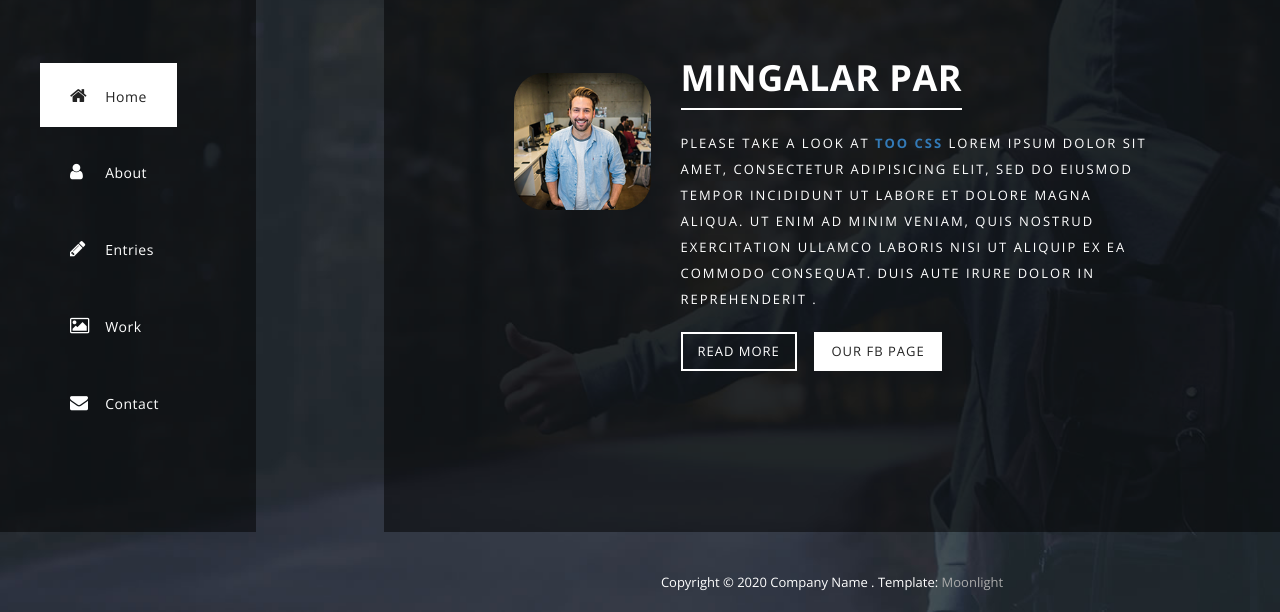
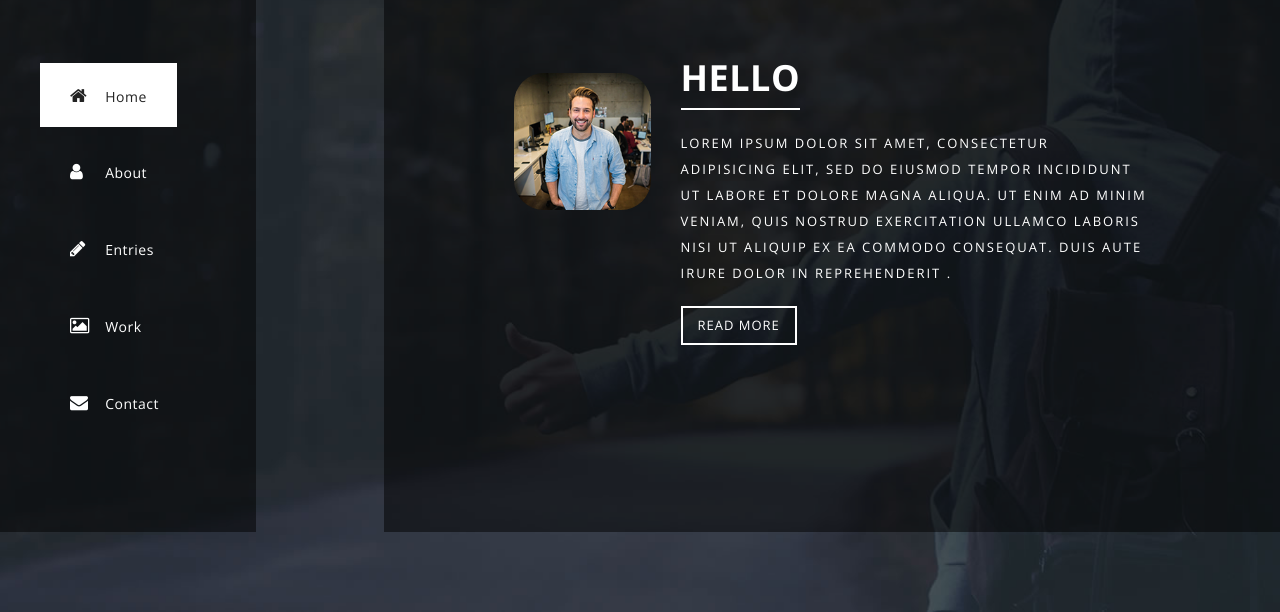
Before and after one commit to deslyce/html-coba, a plain HTML site: page index.html in a window 1280 px wide. Shown: the part 188-800 px from the top of the page. Drawn offline with nearby package versions, Linux system fonts and the light colour scheme.

Commit message:
perubahan index html
change index

```diff
--- a/index.html
+++ b/index.html
@@ -58,13 +58,13 @@ https://templatemo.com/tm-512-moonlight
                       <div class="author-image"><img src="img/author_image.png" alt="Author Image"></div>
                   </div>
                   <div class="col-md-9">
-                      <h2>Mingalar par</h2>
-                      <p>Please take a look at <strong><a rel="nofollow" href="https://www.toocss.com">Too CSS</a></strong> Lorem ipsum dolor sit amet, consectetur adipisicing elit, sed do eiusmod
+                      <h2>Hello </h2>
+                      <p> Lorem ipsum dolor sit amet, consectetur adipisicing elit, sed do eiusmod
                       tempor incididunt ut labore et dolore magna aliqua. Ut enim ad minim veniam,
                       quis nostrud exercitation ullamco laboris nisi ut aliquip ex ea commodo
                       consequat. Duis aute irure dolor in reprehenderit .</p>
                       <div class="main-btn"><a href="#2">Read More</a></div>
-                      <div class="fb-btn"><a rel="nofollow" href="https://fb.com/templatemo">Our FB Page</a></div>
+
                   </div>
               </div>
             </div>
@@ -376,7 +376,7 @@ https://templatemo.com/tm-512-moonlight
 
         <div class="footer">
           <div class="content">
-              <p>Copyright &copy; 2020 Company Name . Template: <a rel="nofollow" href="https://templatemo.com/tm-512-moonlight">Moonlight</a></p>
+
           </div>
         </div>
 
```
